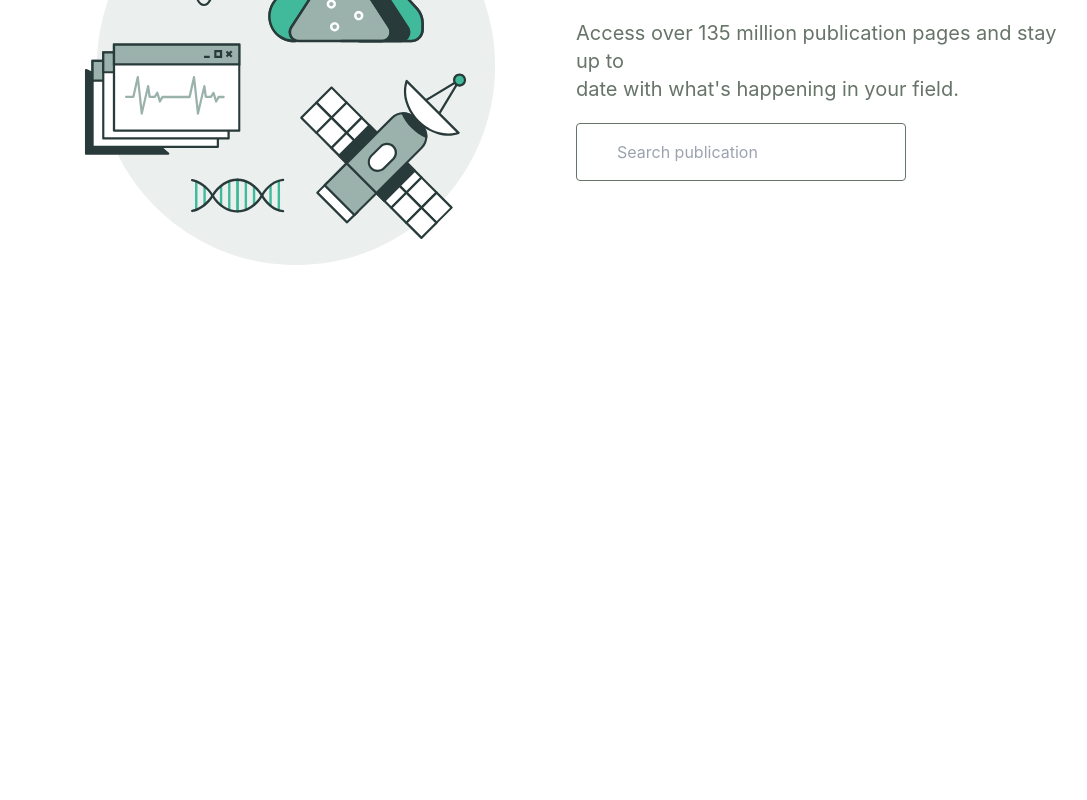
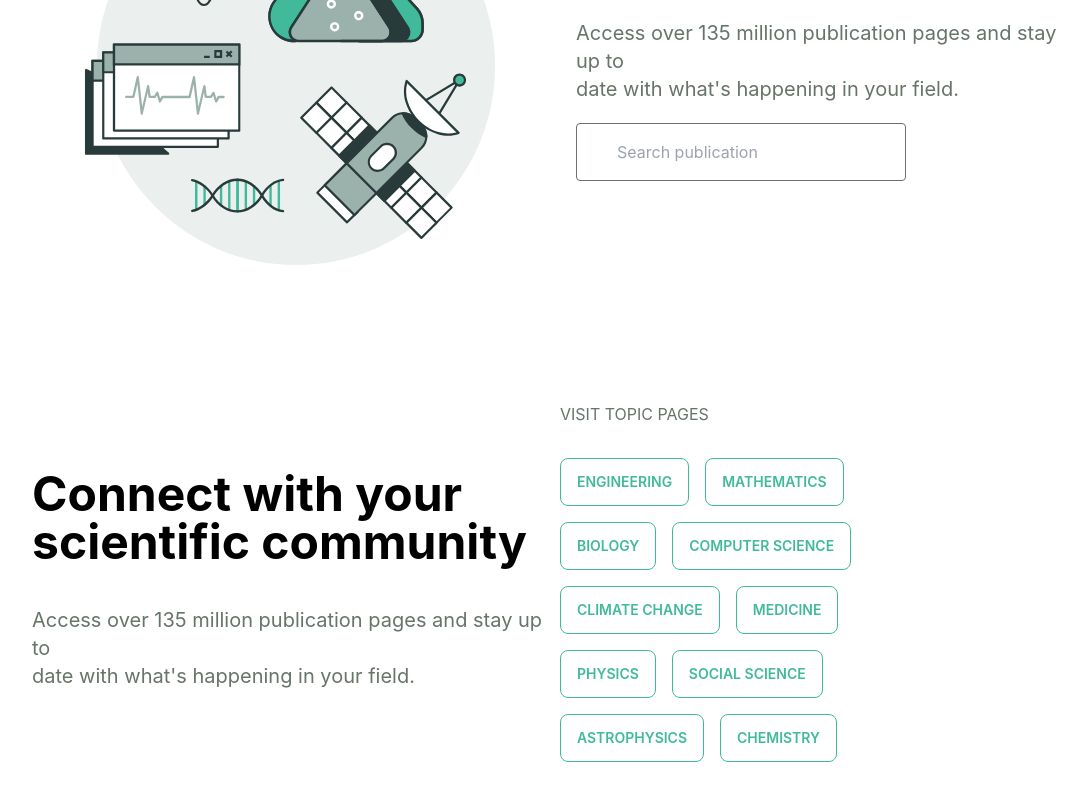
Before and after one commit to mirajulalam/research-gate, a React (Create React App) app: page / in a window 1280 px wide. Shown: the part 1025-1825 px from the top of the page, without its empty margins (80-1167 px from the left). Before the commit the page ends 1387 px from the top, so only its background shows below. Built offline with nearby package versions, Linux system fonts and the light colour scheme.

Commit message:
community components added

```diff
--- /dev/null
+++ b/src/Pages/Home/Community.js
@@ -0,0 +1,32 @@
+import React from 'react';
+
+const Community = () => {
+    return (
+        <section className="max-w-full bg-white lg:px-28">
+<div className="flex flex-col lg:flex-row justify-center items-center container mx-auto my-10">
+  <div className='flex-1'>
+  <h1 className="text-5xl  font-bold pb-5 text-black">Connect with your <br/> scientific community</h1>
+  <p className='text-neutral text-xl py-5'>Access over 135 million publication pages and stay up to <br/> date with what's happening in your field.</p>
+  </div>
+  <div className="flex-1">
+    <h1 className='mb-8 text-neutral'>VISIT TOPIC PAGES</h1>
+    <button className="btn btn-outline btn-primary mr-4 mb-4">Engineering</button>
+    <button className="btn btn-outline btn-primary">Mathematics</button><br/>
+    <button className="btn btn-outline btn-primary mr-4 mb-4">Biology</button>
+    <button className="btn btn-outline btn-primary mr-4">Computer Science</button><br/>
+    <button className="btn btn-outline btn-primary mr-4 mb-4">Climate Change</button>
+    <button className="btn btn-outline btn-primary mr-4">Medicine</button><br/>
+    <button className="btn btn-outline btn-primary mr-4 mb-4">Physics</button>
+    <button className="btn btn-outline btn-primary mr-4">Social Science</button><br/>
+    <button className="btn btn-outline btn-primary mr-4 mb-4">Astrophysics</button>
+    <button className="btn btn-outline btn-primary mr-4">Chemistry</button><br/>
+
+
+
+  </div>
+</div>
+</section>
+    );
+};
+
+export default Community;
--- a/src/Pages/Home/Home.js
+++ b/src/Pages/Home/Home.js
@@ -1,5 +1,6 @@
 import React from 'react';
 import Banner from './Banner';
+import Community from './Community';
 import Discover from './Discover';
 
 const Home = () => {
@@ -7,6 +8,7 @@ const Home = () => {
         <div>
             <Banner/>
             <Discover/>
+            <Community/>
         </div>
     );
 };
```
